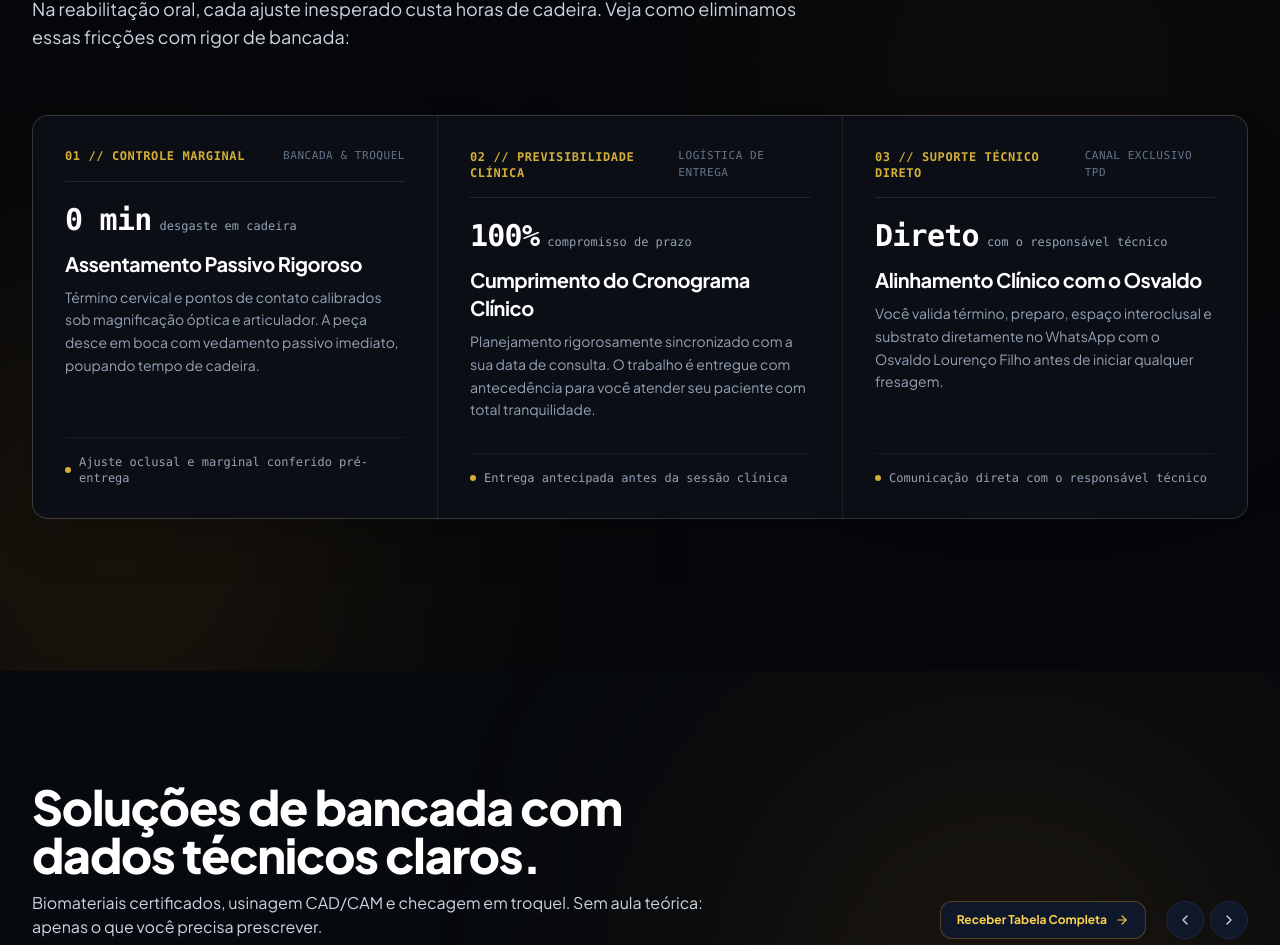
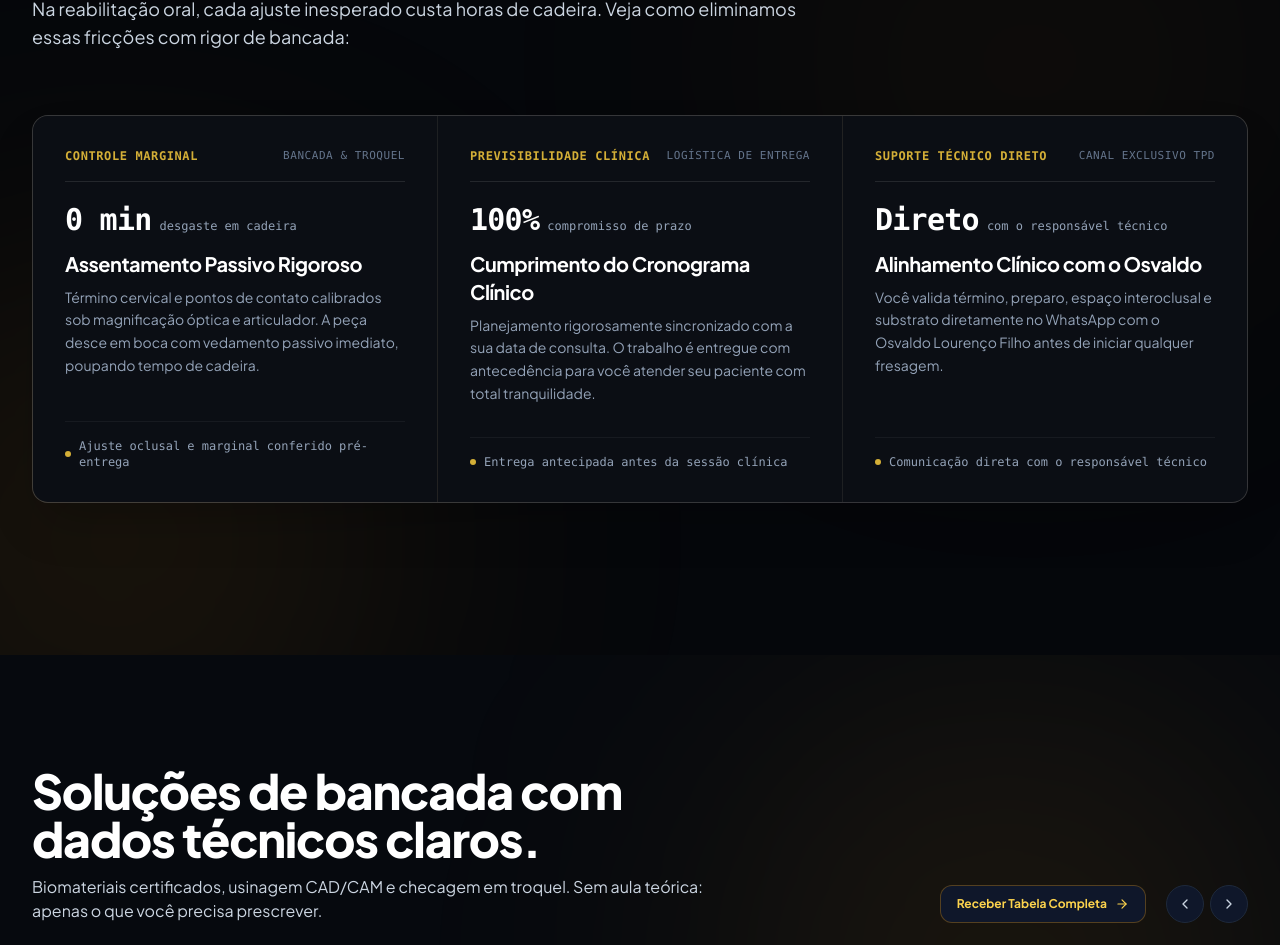
Before and after one commit to cauacreis/Osvaldo-Filho-Landing-Page, a React (Vite) app: page / in a window 1280 px wide. Shown: the part 1029-1974 px from the top of the page. Built offline with nearby package versions, Linux system fonts and the light colour scheme; the HTML template or start-up script is replaced by a standard one.

Commit message:
refactor(pain-points): remove 01 // numbering prefix from headers for clean technical look

```diff
--- a/src/components/PainPoints.tsx
+++ b/src/components/PainPoints.tsx
@@ -86,10 +86,10 @@ export const PainPoints: React.FC<PainPointsProps> = () => {
               className="group relative bg-[#0B0E14] p-7 sm:p-8 flex flex-col justify-between transition-colors duration-300 hover:bg-[#10141D]"
             >
               <div>
-                {/* Topo: Numeração técnica e especialidade limpa sem pílula */}
+                {/* Topo: Especialidade técnica limpa */}
                 <div className="flex items-center justify-between pb-4 border-b border-white/10">
                   <span className="font-mono text-xs font-bold text-[#D4AF37] tracking-wider uppercase">
-                    {item.code} // {item.titleTag}
+                    {item.titleTag}
                   </span>
                   <span className="font-mono text-[11px] text-slate-500 uppercase tracking-wider">
                     {item.category}
```
